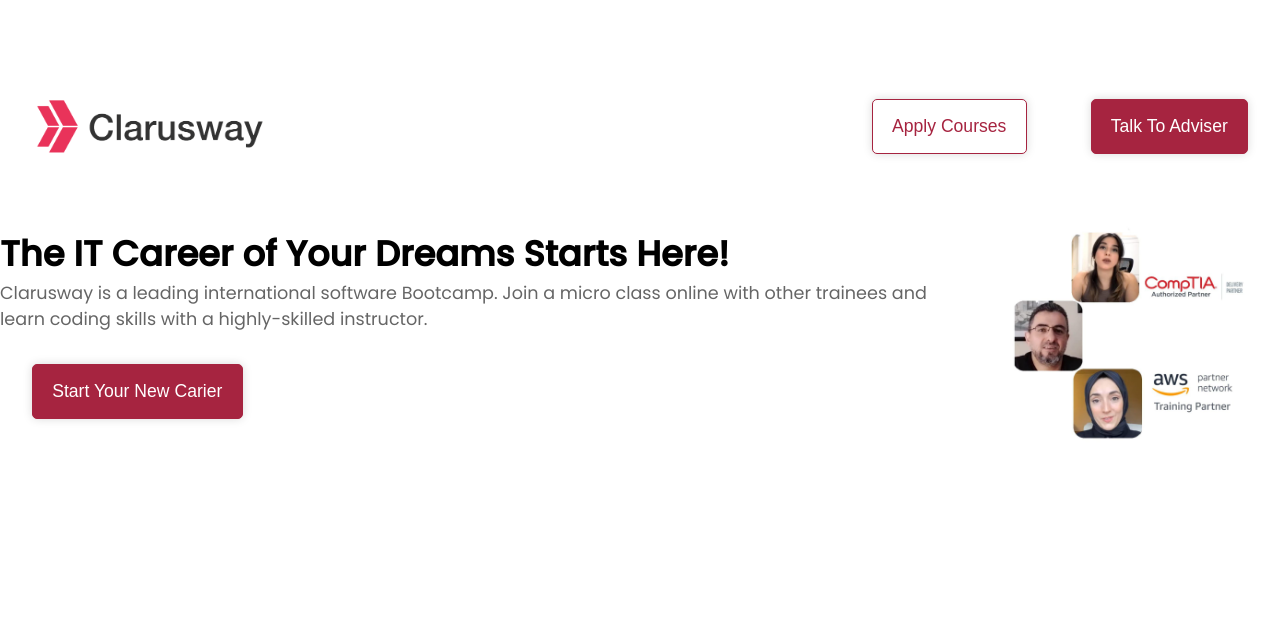
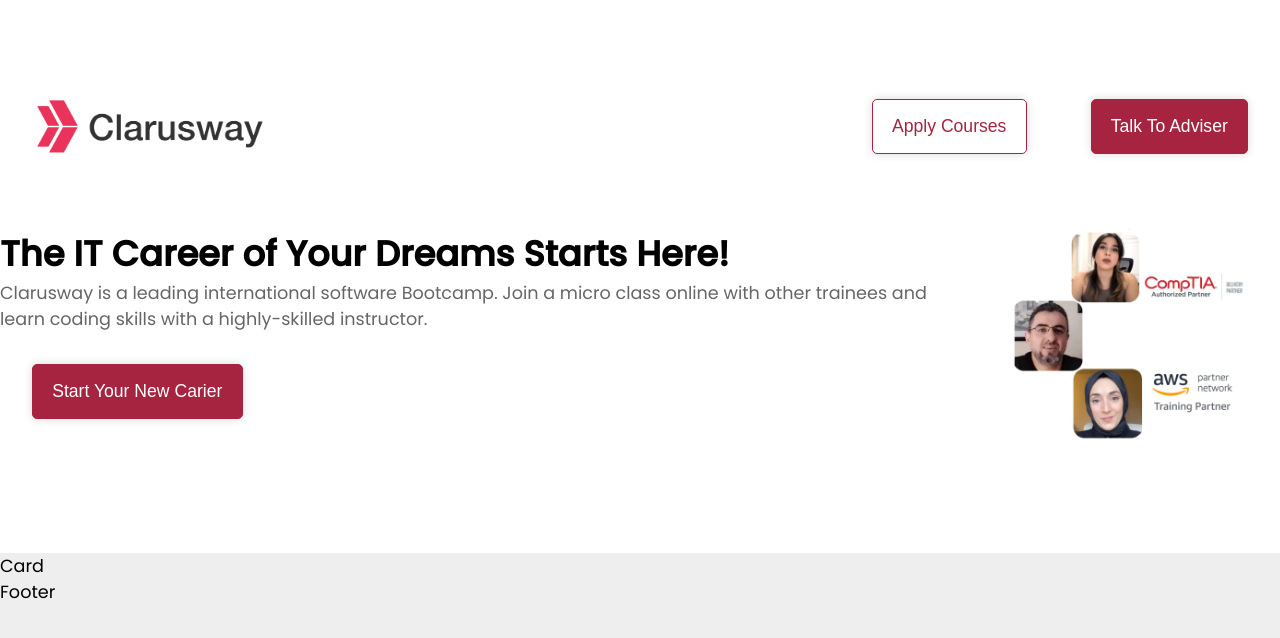
Before and after one commit to seferacikgoz/Styled-Component-Project, a React (Create React App) app in the folder styled-example-inClass/: page / in a window 1280 px wide. Shown: the top 638 px of the page. Built offline with nearby package versions, Linux system fonts and the light colour scheme.

Commit message:
other components

```diff
--- a/styled-example-inClass/src/App.js
+++ b/styled-example-inClass/src/App.js
@@ -1,13 +1,17 @@
 import Header from "./components/Header"
+import Card from "./components/Card"
+import Footer from "./components/Footer"
 import { ThemeProvider } from "styled-components";
 import { GlobalStyles } from "./components/styles/Global.styled";
 const style ={
   colors:{
     header:"#fff",
-    body:"#fff",
+    body:"#eee",
     footer:"#8A1C4A"
   },
   margins:{},
+  "max-width": "1000px",
+  width:"95vw",
   responsive:"768px",
 };
 
@@ -16,6 +20,8 @@
     <ThemeProvider theme={style}>
       <GlobalStyles/>
     <Header/>
+    <Card/>
+    <Footer/>
     </ThemeProvider>
   );
 }
--- /dev/null
+++ b/styled-example-inClass/src/components/Card.jsx
@@ -0,0 +1,9 @@
+import React from 'react'
+
+const Card = () => {
+  return (
+    <div>Card</div>
+  )
+}
+
+export default Card
--- /dev/null
+++ b/styled-example-inClass/src/components/Footer.jsx
@@ -0,0 +1,9 @@
+import React from 'react'
+
+const Footer = () => {
+  return (
+    <div>Footer</div>
+  )
+}
+
+export default Footer
```
